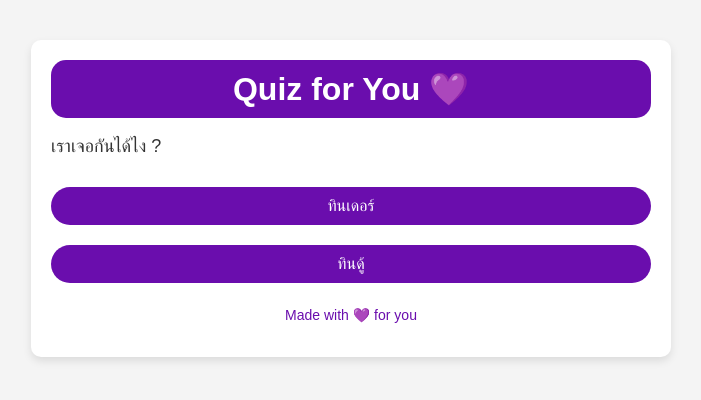
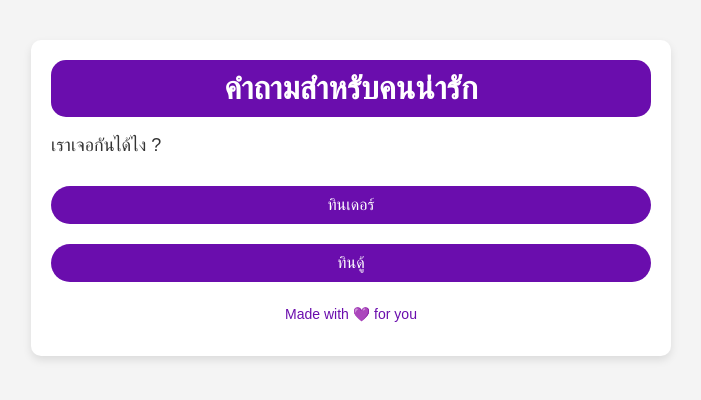
Before and after one commit to guide1121/Soba-Guide-s-Day, a plain HTML site: page quiz.html in a window 1280 px wide. Shown: the part 202-602 px from the top of the page, without its empty margins (289-990 px from the left). Drawn offline with Linux system fonts and the light colour scheme.

Commit message:
Update quiz.html

```diff
--- a/quiz.html
+++ b/quiz.html
@@ -10,7 +10,7 @@
     <script src="script.js"></script>
     <div class="container">
         <div class="header">
-            <h1>Quiz for You 💜</h1>
+            <h1>คำถามสำหรับคนน่ารัก</h1>
         </div>
         <div class="quiz">
             <div class="question">
```
